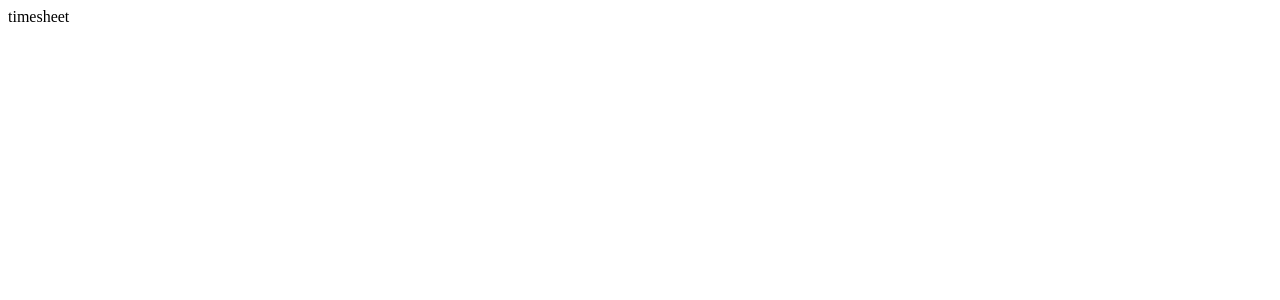
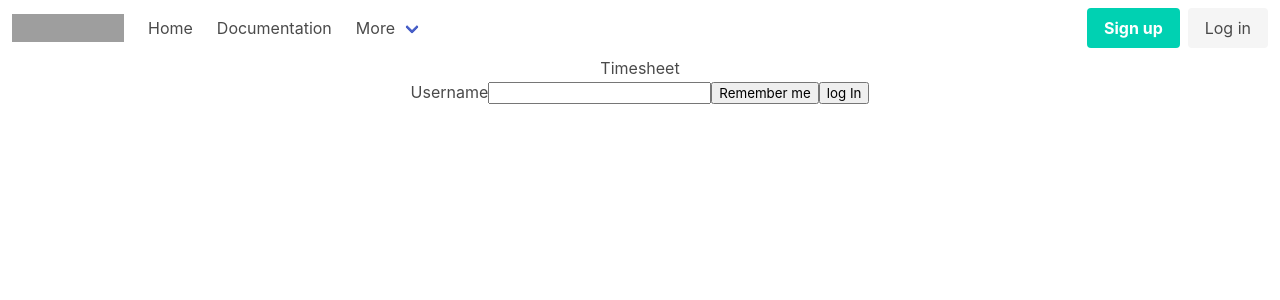
Before and after one commit to FannyHunin/timesheet, a React (Create React App) app: page / in a window 1280 px wide. Shown: the top 300 px of the page. Built offline with nearby package versions, Linux system fonts and the light colour scheme; grey boxes are pictures that could not be loaded.

Commit message:
component avec localStorage

```diff
--- a/package.json
+++ b/package.json
@@ -6,8 +6,10 @@
     "@testing-library/jest-dom": "^4.2.4",
     "@testing-library/react": "^9.5.0",
     "@testing-library/user-event": "^7.2.1",
+    "bulma": "^0.9.1",
     "react": "^17.0.0",
     "react-dom": "^17.0.0",
+    "react-router-dom": "^5.2.0",
     "react-scripts": "3.4.4"
   },
   "scripts": {
--- /dev/null
+++ b/src/App.css
@@ -0,0 +1,3 @@
+div{
+    text-align: center;
+}
--- a/src/App.js
+++ b/src/App.js
@@ -1,10 +1,74 @@
 import React from 'react';
+import "./App.css"
+import "../node_modules/bulma/css/bulma.css"
+import Formulaire from './components/formulaire/Formulaire';
 
 
 function App() {
   return (
     <div>
-      timesheet
+      <nav class="navbar" role="navigation" aria-label="main navigation">
+  <div class="navbar-brand">
+    <a class="navbar-item" href="https://bulma.io">
+      <img src="https://bulma.io/images/bulma-logo.png" width="112" height="28"/>
+    </a>
+
+    <a role="button" class="navbar-burger burger" aria-label="menu" aria-expanded="false" data-target="navbarBasicExample">
+      <span aria-hidden="true"></span>
+      <span aria-hidden="true"></span>
+      <span aria-hidden="true"></span>
+    </a>
+  </div>
+
+  <div id="navbarBasicExample" class="navbar-menu">
+    <div class="navbar-start">
+      <a class="navbar-item">
+        Home
+      </a>
+
+      <a class="navbar-item">
+        Documentation
+      </a>
+
+      <div class="navbar-item has-dropdown is-hoverable">
+        <a class="navbar-link">
+          More
+        </a>
+
+        <div class="navbar-dropdown">
+          <a class="navbar-item">
+            About
+          </a>
+          <a class="navbar-item">
+            Jobs
+          </a>
+          <a class="navbar-item">
+            Contact
+          </a>
+          <hr class="navbar-divider"/>
+          <a class="navbar-item">
+            Report an issue
+          </a>
+        </div>
+      </div>
+    </div>
+
+    <div class="navbar-end">
+      <div class="navbar-item">
+        <div class="buttons">
+          <a class="button is-primary">
+            <strong>Sign up</strong>
+          </a>
+          <a class="button is-light">
+            Log in
+          </a>
+        </div>
+      </div>
+    </div>
+  </div>
+</nav>
+      <h1>Timesheet</h1>
+      <Formulaire/>
     </div>
   );
 }
--- /dev/null
+++ b/src/components/formulaire/Formulaire.js
@@ -0,0 +1,34 @@
+import React, { useState } from 'react';
+
+const Formulaire = () => {
+    const [user, setUser] = useState({
+        name : ""
+    })
+    const setData = (e) => {
+        const input = document.getElementsByTagName("input")[0];
+        const userName = {...user}
+        setUser(input.value)
+        localStorage.setItem("userName", input.value)
+        console.log(input.value);
+    }
+    const getData = () => {
+        const divNom = document.getElementById("affichage")
+        const data = localStorage.getItem("userName");
+        console.log(data);
+        divNom.innerText = data;
+    }
+    return (
+        <div>
+           <form action="">
+               <label htmlFor="">Username
+                    <input type="text"/>
+                    <button onClick={() => setData()} >Remember me</button>
+                    <button onClick={() => getData()} >log In</button>
+               </label>
+           </form>
+            <div id = "affichage"></div>
+        </div>
+    );
+}
+
+export default Formulaire;
```
Also changed, not shown: 1 other file (tests, documents, lock files or other folders).
